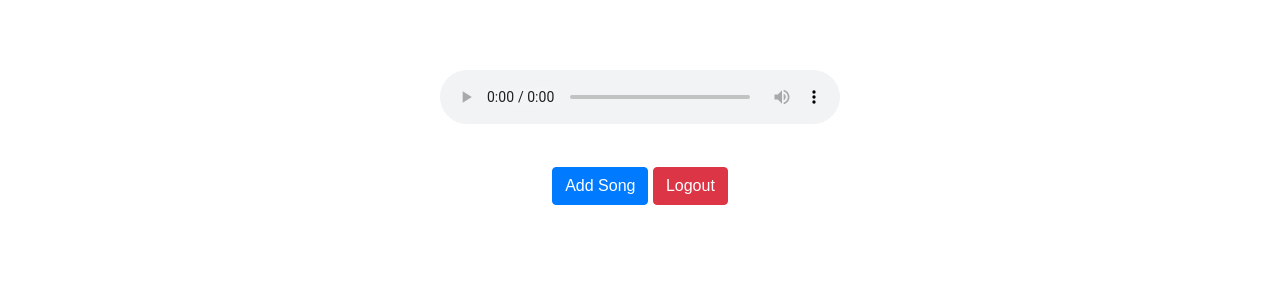
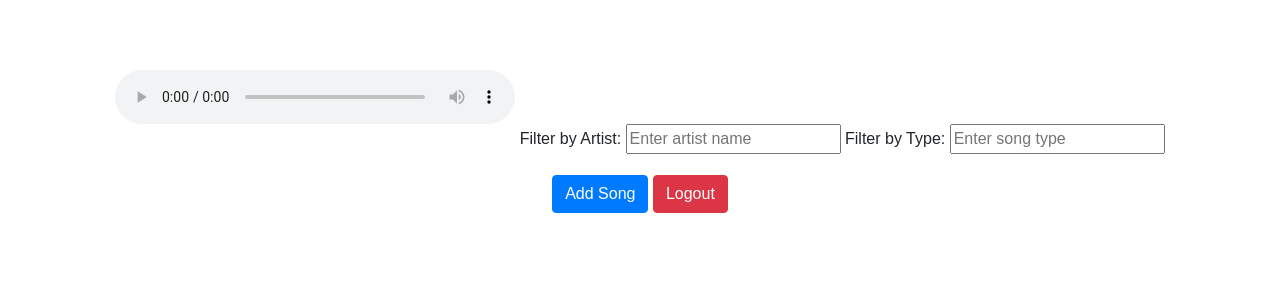
Before and after one commit to devnamdev2003/Music-Player-using-Django, a Django app: page /home in a window 1280 px wide. Shown: the top 300 px of the page. Run offline with Django 4.2, Linux system fonts and the light colour scheme; a user stored in the database is signed in; data comes from the database, SQL or seed files in the repository; both versions use the stored data as it was after the commit; some libraries are stand-ins or nearby versions.

Commit message:
add filter option

```diff
--- a/api/admin.py
+++ b/api/admin.py
@@ -2,7 +2,7 @@
 from .models import Song
 
 class SongAdmin(admin.ModelAdmin):
-    list_display = ('id','title', 'artist', )
+    list_display = ('id','title','categorie', 'artist', )
     search_fields = ('title', 'artist')
 
 admin.site.register(Song, SongAdmin)
--- a/api/models.py
+++ b/api/models.py
@@ -5,6 +5,7 @@
 class Song(models.Model):
     id = models.AutoField(primary_key=True)
     title = models.CharField(max_length=100)
+    categorie = models.CharField(max_length=100, null=True, default=None)
     artist = models.CharField(max_length=100)
     audio_file = models.FileField(upload_to='audio/')
 
--- a/music_player_app/templates/music_player_app/UpdateSong.html
+++ b/music_player_app/templates/music_player_app/UpdateSong.html
@@ -17,6 +17,8 @@
           <input type="text" class="form-control" id="title" name="title" required />
           <label for="artist">Artist</label>
           <input type="text" class="form-control" id="artist" name="artist" required />
+          <label for="categorie">Categorie</label>
+          <input type="text" class="form-control" id="categorie" name="categorie" required />
           <label for="audio_file">Audio File</label>
           <input type="file" class="form-control-file" id="audio_file" name="audio_file" accept="audio/*" required />
         </div>
@@ -36,8 +38,7 @@
           .then((data) => {
             document.getElementById('title').value = data.title
             document.getElementById('artist').value = data.artist
-            // Assuming you're using a file input for audio_file
-            // If you're using another method for audio_file, adjust accordingly
+            document.getElementById('categorie').value = data.categorie
             document.getElementById('audio_file').value = ''
           })
           .catch((error) => console.error('Error fetching song data:', error))
--- a/music_player_app/templates/music_player_app/index.html
+++ b/music_player_app/templates/music_player_app/index.html
@@ -31,15 +31,17 @@
       #playlist li:hover {
         transform: scale(1.1);
       }
-      .btnlogout{
-
-
-      }
     </style>
   </head>
   <body>
     <div class="container">
       <audio id="audioPlayer" class="w-100" controls>Your browser does not support the audio element.</audio>
+      <!-- Filter options -->
+<label for="filterArtist">Filter by Artist:</label>
+<input type="text" id="filterArtist" oninput="filterSongs()" placeholder="Enter artist name">
+
+<label for="filterType">Filter by Type:</label>
+<input type="text" id="filterType" oninput="filterSongs()" placeholder="Enter song type">
 
       <ul id="playlist" class="list-group"></ul>
       <button type="button" class="btn btn-primary mt-3" data-toggle="modal" data-target="#addSongModal" onclick="AddSong()">
@@ -53,19 +55,20 @@
       document.addEventListener('DOMContentLoaded', function () {
         fetchSongs();
       });
-      const audioPlayer = document.getElementById('audioPlayer')
-      const playlist = document.getElementById('playlist')
+
+      const audioPlayer = document.getElementById('audioPlayer');
+      const playlist = document.getElementById('playlist');
+
       function fetchSongs() {
         fetch('/api/songs/')
           .then(response => response.json())
-          .then( songs => {
+          .then(songs => {
             songs.forEach(song => {
-                playlist.innerHTML+=`<li class="list-group-item" onclick="playSong('${song.audio_file}')"><span>${song.title} - ${song.artist}</span>
+              playlist.innerHTML += `<li class="list-group-item" onclick="playSong('${song.audio_file}')"><span>${song.title} - ${song.artist}-${song.categorie}</span>
                 <div>
                   <button class="btn btn-info btn-sm" onclick="UpdateSong(${song.id})">Update</button>
                   <button class="btn btn-danger btn-sm" onclick="deleteSong(${song.id})">Delete</button>
-                  </div></li>`
-                console.log(song)
+                </div></li>`;
             });
           })
           .catch(error => console.error('Error fetching data:', error));
@@ -73,12 +76,13 @@
 
       function playSong(songSrc) {
         document.querySelectorAll('#playlist li').forEach((item) => {
-          item.style.transform = 'scale(1)'
-        })
-        event.target.style.transform = 'scale(1.2)'
-        audioPlayer.src = songSrc
-        audioPlayer.play()
+          item.style.transform = 'scale(1)';
+        });
+        event.target.style.transform = 'scale(1.2)';
+        audioPlayer.src = songSrc;
+        audioPlayer.play();
       }
+
       function deleteSong(songId) {
         if (confirm('Are you sure you want to delete this song?')) {
           fetch(`/api/songs/${songId}/`, {
@@ -91,8 +95,7 @@
             .then(response => {
               if (response.ok) {
                 location.reload();
-                }
-                else{
+              } else {
                 alert('Failed to delete the song. Please try again.');
               }
             })
@@ -101,15 +104,46 @@
             });
         }
       }
+
       function AddSong() {
         window.location.href = `/AddSong`;
       }
+
       function UpdateSong(itemId) {
         window.location.href = `/UpdateSong/${itemId}`;
       }
+
       function Logout(itemId) {
         window.location.href = `/logout/`;
       }
+
+      // Add filter function
+      function filterSongs() {
+        const filterArtist = document.getElementById('filterArtist').value.toLowerCase();
+        const filterType = document.getElementById('filterType').value.toLowerCase();
+
+        fetch('/api/songs/')
+          .then(response => response.json())
+          .then(songs => {
+            playlist.innerHTML = ''; // Clear the existing list
+            songs.forEach(song => {
+              console.log(songs);
+              // Check if the song matches the filters
+              if (
+                (filterArtist === '' || song.artist.toLowerCase().includes(filterArtist)) &&
+                (filterType === '' || song.categorie.toLowerCase().includes(filterType))
+              ) {
+                playlist.innerHTML += `<li class="list-group-item" onclick="playSong('${song.audio_file}')"><span>${song.title} - ${song.artist}-${song.categorie}</span>
+                  <div>
+                    <button class="btn btn-info btn-sm" onclick="UpdateSong(${song.id})">Update</button>
+                    <button class="btn btn-danger btn-sm" onclick="deleteSong(${song.id})">Delete</button>
+                  </div></li>`;
+              }
+            });
+          })
+          .catch(error => console.error('Error fetching data:', error));
+      }
     </script>
+
   </body>
 </html>
--- a/music_player_project/urls.py
+++ b/music_player_project/urls.py
@@ -8,7 +8,7 @@
 urlpatterns = [
     path('admin/', admin.site.urls),
     path('', include('music_player_app.urls')),
-     path('api/', include('api.urls')),
+    path('api/', include('api.urls')),
 ]
 
 # Serve media files during development
```
Also changed, not shown: music_player_app/templates/music_player_app/AddSong.html (+56 -48 lines), api/migrations/0002_song_categorie.py (added), db.sqlite3, 5 other files. Lines whose indentation alone changed are shown as unchanged.
